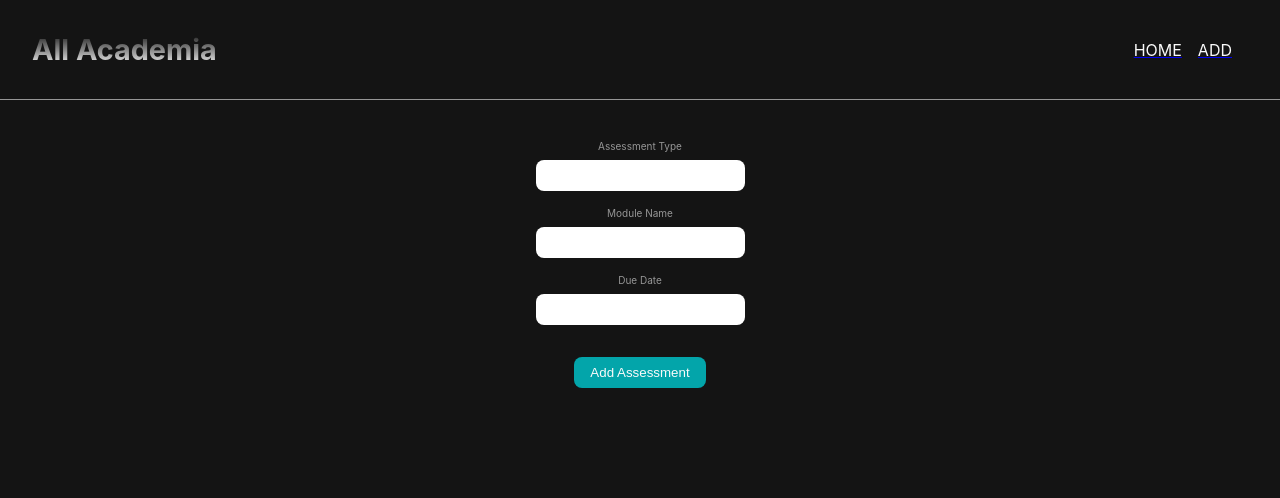
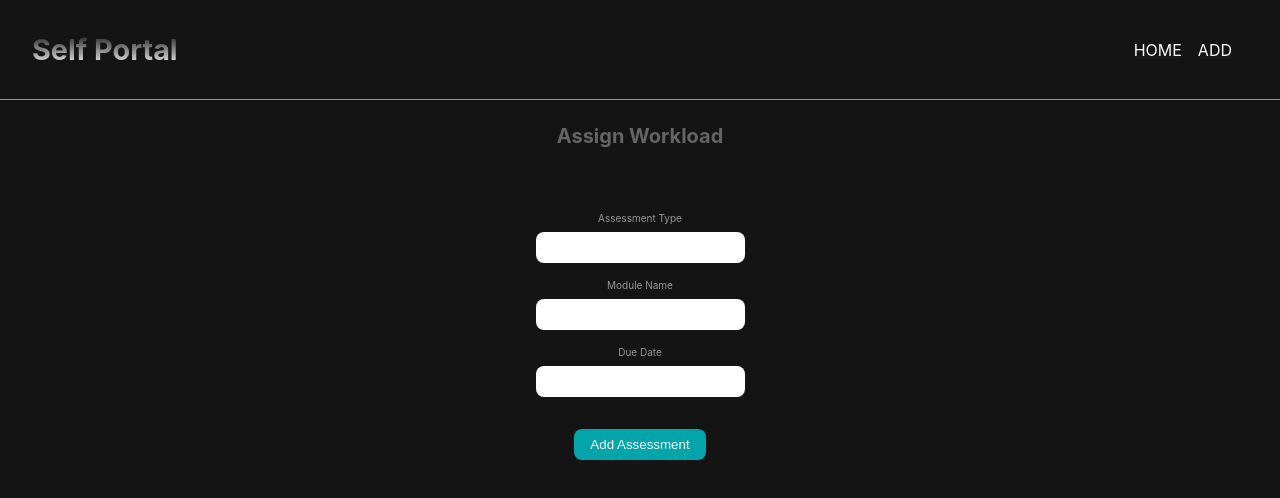
Before and after one commit to KoketsoMawasha/self-student-portal, a React (Create React App) app: page /assessment/add in a window 1280 px wide. Shown: the top 498 px of the page. Built offline with nearby package versions, Linux system fonts and the light colour scheme.

Commit message:
added form submit heading

```diff
--- a/src/App.js
+++ b/src/App.js
@@ -11,7 +11,7 @@ function App() {
     <Provider>
       <Router>
         <div className="App">
-          <Navbar heading="All Academia" />
+          <Navbar heading="Self Portal" />
           <Switch>
             <Route exact path="/assessment/add" component={AddAssessment} />
             <Route exact path="/" component={Assessments} />
--- a/src/components/AddAssessment.js
+++ b/src/components/AddAssessment.js
@@ -21,19 +21,12 @@ export default class AddAssessment extends Component {
 
     // 1.Check presence of inputs
     if (!type || !moduleName) return;
-    if (dueDate === "") {
-      this.setState({ dueDate: "Due date uknown" });
-    }
-
-    dueDate
-      ? this.setState({ dueDate: dueDate })
-      : this.setState({ dueDate: "Due date unknown" });
 
     const newAssignment = {
       id: uuid(),
-      type: type,
-      module: moduleName,
-      dueDate: dueDate,
+      type,
+      moduleName,
+      dueDate,
     };
 
     dispatch({ type: "ADD_ASSIGNMENT", payload: newAssignment });
@@ -52,6 +45,14 @@ export default class AddAssessment extends Component {
           const { dispatch } = value;
           return (
             <div>
+              <h1
+                style={{
+                  textAlign: "center",
+                  margin: "1.5rem 0",
+                }}
+              >
+                Assign Workload
+              </h1>
               <form onSubmit={this.onSubmit.bind(this, dispatch)}>
                 <FormInputGroup
                   label="Assessment Type"
--- a/src/components/assessment.js
+++ b/src/components/assessment.js
@@ -24,6 +24,8 @@ class Assessment extends Component {
       return { complete: !prevState.complete };
     });
   };
+
+
 
   render() {
     const { assessmentObj } = this.props;
```
